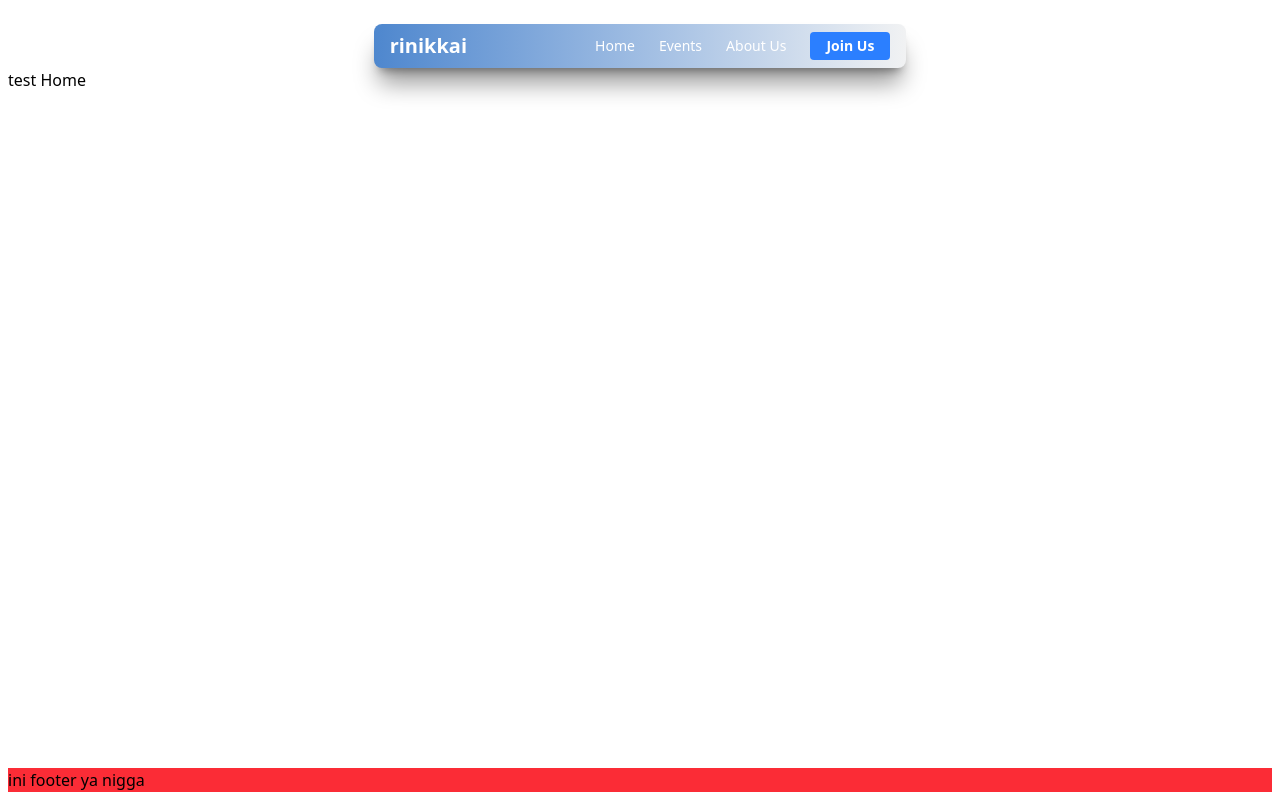
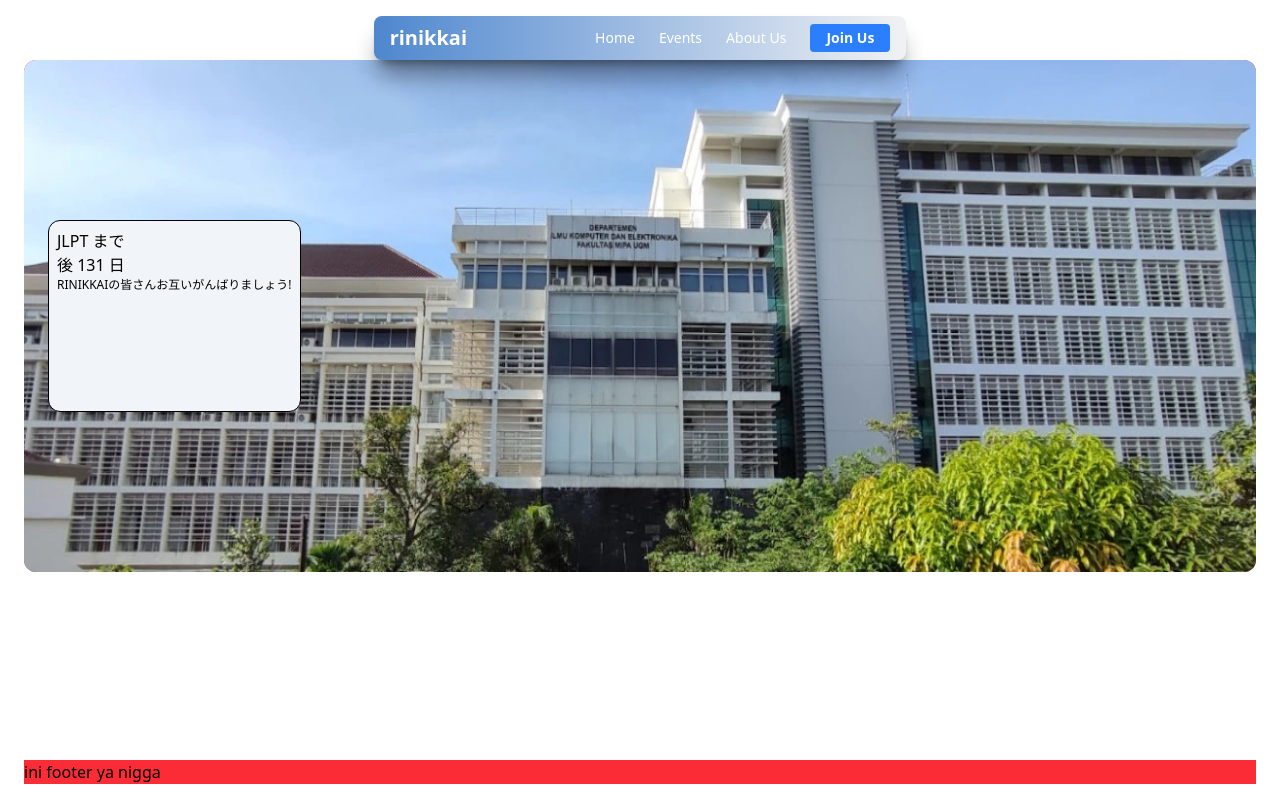
Before and after one commit to david-irvinne/rinikkai-frontend, a React (Vite) app: page / in a window 1280 px wide. Built offline with nearby package versions, Linux system fonts and the light colour scheme.

Commit message:
chore: resize global padding

```diff
--- a/src/App.tsx
+++ b/src/App.tsx
@@ -11,7 +11,7 @@ import Members from "./pages/Members"
 function App() {
 
   return (
-    <div className="min-h-screen flex flex-col p-[0.5rem]">
+    <div className="min-h-screen flex flex-col px-[1.5rem] py-[1rem]">
 
       <Navbar />
 
--- a/src/components/Navbar.tsx
+++ b/src/components/Navbar.tsx
@@ -3,7 +3,7 @@ import { Link } from "react-router-dom";
 const Navbar = () => {
   return (
     <div className="flex justify-between items-center bg-slate-600 text-white px-[1rem]
-      py-[0.5rem] rounded-lg shadow-xl/40 mx-auto mt-4 z-10
+      py-[0.5rem] rounded-lg shadow-xl/40 mx-auto z-10
       bg-gradient-to-r from-[#4E87CE] to-[#F1F2F3]">
 
       {/* logo */}
--- /dev/null
+++ b/src/components/home/Banner.tsx
@@ -0,0 +1,21 @@
+import bannerImg from "../../assets/img/DIKE.jpg"
+import Countdown from "./Countdown.tsx"
+
+const Banner = () => {
+
+  return (
+    <>
+      <div className='bg-red-500 h-[32rem] rounded-[12px] overflow-hidden relative flex items-center'>
+        <img src={bannerImg} className="w-full h-full absolute "/>
+
+        <div className="absolute pl-[1.5rem] ">
+          <Countdown />
+        </div>
+      </div>
+
+
+    </>
+  )
+}
+
+export default Banner
--- /dev/null
+++ b/src/components/home/Countdown.tsx
@@ -0,0 +1,14 @@
+const Countdown = () => {
+  return (
+    <>
+      <div className="bg-slate-100 h-[12rem] border-1 border-black rounded-[12px]  max-w-2xs p-[0.5rem]">
+        <p> JLPT まで </p>
+        <p>後 131  日</p>
+        <p className="text-xs"> RINIKKAIの皆さんお互いがんばりましょう! </p>
+
+      </div>
+    </>
+  )
+}
+
+export default Countdown ;
--- a/src/pages/Home.tsx
+++ b/src/pages/Home.tsx
@@ -1,8 +1,9 @@
+import Banner from "../components/home/Banner.tsx";
+
 function Home() {
   return (
     <>
-      <div className="">test Home </div>
-
+      <Banner />
     </>
   );
 }
```
